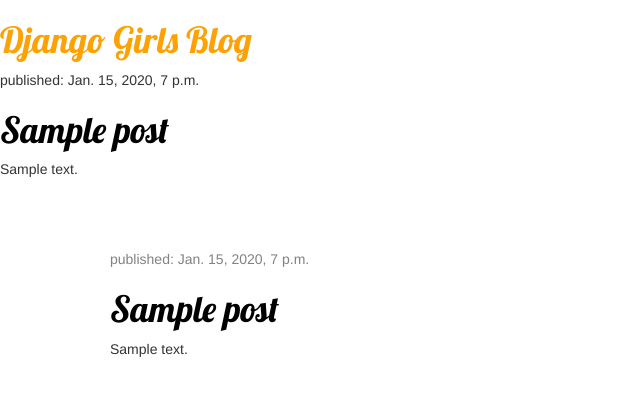
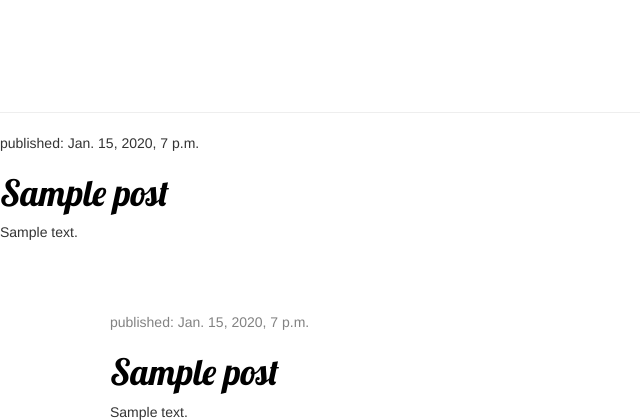
Before and after one commit to kanaaraue/my-first-blog, a Django app: template blog/templates/blog/post_list.html in a window 1280 px wide. Shown: the top 420 px of the page, without its empty margins (0-640 px from the left). Run offline with Django 3.2, Linux system fonts and the light colour scheme; the template is opened without the code that fills it: values that come from a table or form of the project are taken from there, others are empty; tables that the repository leaves empty hold one stand-in row (values such as "Sample post"); some libraries are stand-ins or nearby versions.

Commit message:
Added CSS

```diff
--- a/blog/templates/blog/post_list.html
+++ b/blog/templates/blog/post_list.html
@@ -8,7 +8,7 @@
        <link href="//fonts.googleapis.com/css?family=Lobster&subset=latin,latin-ext" rel="stylesheet" type="text/css">
     </head>
     <body>
-      <div cladd="page-header">
+      <div class="page-header">
           <h1><a href="/">Django Girls Blog</a></h1>
       </div>
       <div class="post">
```
